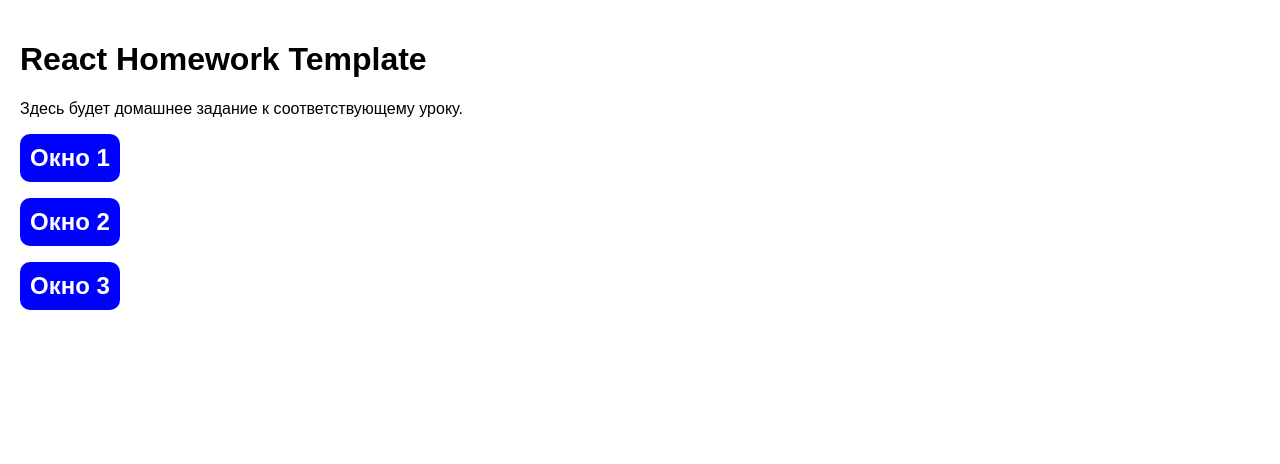
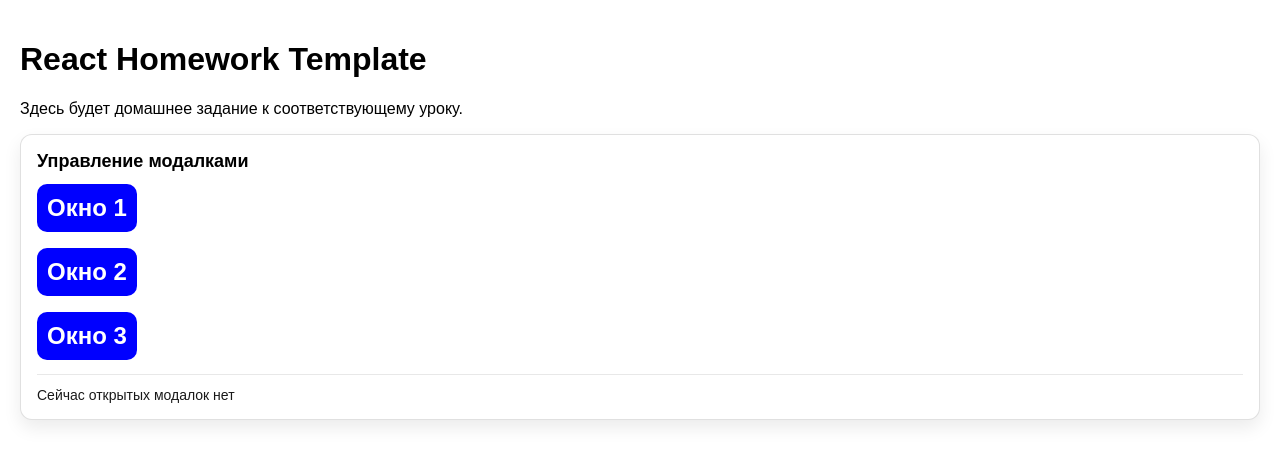
Before and after one commit to tusin777/react-home-works-app, a React (Vite) app: page / in a window 1280 px wide. Shown: the top 464 px of the page. Built offline with nearby package versions, Linux system fonts and the light colour scheme.

Commit message:
Добавить компонент Card для улучшения структуры модальных окон

```diff
--- /dev/null
+++ b/src/components/Card/Card.css
@@ -0,0 +1,27 @@
+.card {
+  background: #ffffff;
+  border: 1px solid rgba(0, 0, 0, 0.12);
+  border-radius: 12px;
+  padding: 16px;
+  box-shadow: 0 8px 18px rgba(0, 0, 0, 0.08);
+}
+
+.card__title {
+  margin: 0 0 12px 0;
+  font-size: 18px;
+  font-weight: 700;
+}
+
+.card__body {
+  display: flex;
+  flex-direction: column;
+  gap: 12px;
+}
+
+.card__footer {
+  margin-top: 14px;
+  padding-top: 12px;
+  border-top: 1px solid rgba(0, 0, 0, 0.1);
+  font-size: 14px;
+  opacity: 0.9;
+}
--- /dev/null
+++ b/src/components/Card/Card.jsx
@@ -0,0 +1,14 @@
+import React from "react";
+import "./Card.css";
+
+const Card = ({ children, title, footer }) => {
+  return (
+    <div className="card">
+      {title && <h2 className="card__title">{title}</h2>}
+      {children && <div className="card__body">{children}</div>}
+      {footer && <div className="card__footer">{footer}</div>}
+    </div>
+  );
+};
+
+export default Card;
--- a/src/components/ModalPage/ModalPage.jsx
+++ b/src/components/ModalPage/ModalPage.jsx
@@ -1,5 +1,6 @@
 import { useState } from "react";
 import Modal from "../Modal/Modal";
+import Card from "../Card/Card";
 
 const ModalPage = () => {
   const [activeModal, setActiveModal] = useState(null);
@@ -16,8 +17,26 @@
     setActiveModal(null);
   };
 
+  let footerCard = null;
+
+  switch (activeModal) {
+    case 1:
+      footerCard = "Открыто окно №1";
+      break;
+    case 2:
+      footerCard = "Открыто окно №2";
+      break;
+    case 3:
+      footerCard = "Открыто окно №3";
+      break;
+
+    default:
+      footerCard = "Сейчас открытых модалок нет";
+  }
+
   return (
     <div>
+      <Card title="Управление модалками" footer={footerCard}>
         <div className="buttonsPanel">
           <button onClick={() => toggleModal(1)} className="openButton">
             Окно 1
@@ -29,34 +48,48 @@
             Окно 3
           </button>
         </div>
+      </Card>
       {activeModal === 1 && (
         <Modal onClose={closeModal}>
-          <h2>Окно №1 — Информация</h2>
+          <Card
+            title="Окно №1 — Информация"
+            footer="Закрытие: × или клик по фону"
+          >
             <p>
               Это демонстрация композиции через children. Данный блок является
               содержимым модального окна №1 и передаётся внутрь компонента Modal
               как дочерний JSX-контент.
             </p>
+          </Card>
         </Modal>
       )}
       {activeModal === 2 && (
         <Modal onClose={closeModal}>
-          <h2>Окно №2 — Подтверждение</h2>
+          <Card
+            title="Окно №2 — Подтверждение"
+            footer="Закрытие: × или клик по фону"
+          >
             <p>
-            Вы открыли модальное окно №2. Его содержимое отличается от окна №1,
-            но каркас (оверлей, окно, кнопка закрытия) остаётся тем же — за счёт
-            переиспользуемого компонента Modal.
+              Вы открыли модальное окно №2. Его содержимое отличается от окна
+              №1, но каркас (оверлей, окно, кнопка закрытия) остаётся тем же —
+              за счёт переиспользуемого компонента Modal.
             </p>
+          </Card>
         </Modal>
       )}
       {activeModal === 3 && (
         <Modal onClose={closeModal}>
-          <h2>Окно №3 — Уведомление</h2>
+          <Card
+            title="Окно №3 — Уведомление"
+            footer="Закрытие: × или клик по фону"
+          >
             <p>
               Это модальное окно №3. Оно показывает третий вариант содержимого,
-            переданного через children. Каркас модалки остаётся тем же (оверлей,
-            окно, кнопка закрытия), меняется только внутренний контент.
+              переданного через children. Каркас модалки остаётся тем же
+              (оверлей, окно, кнопка закрытия), меняется только внутренний
+              контент.
             </p>
+          </Card>
         </Modal>
       )}
     </div>
```
Lines whose indentation alone changed are shown as unchanged.
